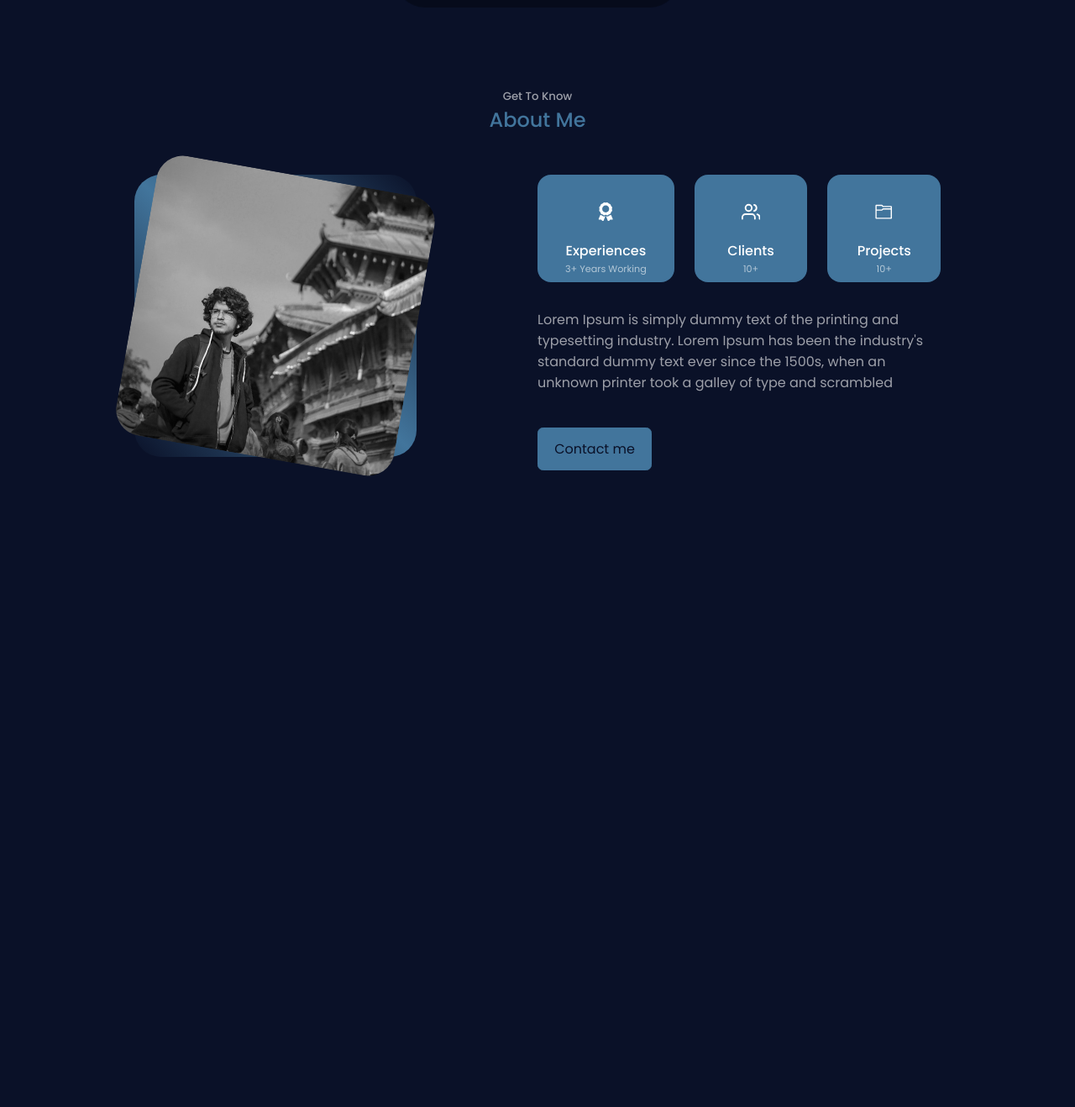
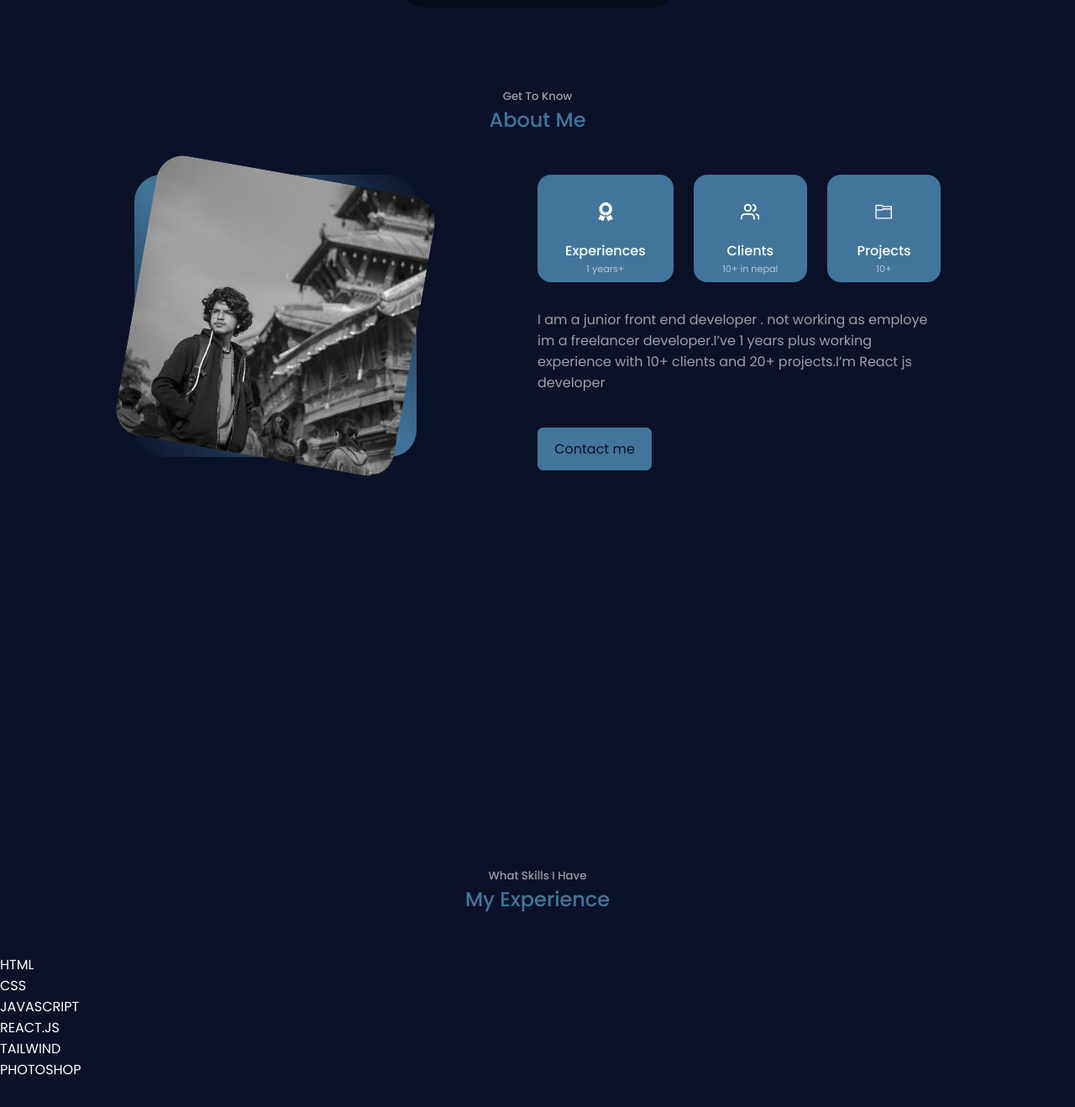
Before and after one commit to niguns7/my-port, a React (Create React App) app: page / in a window 1280 px wide. Shown: the part 759-2077 px from the top of the page at 84% size. Built offline with nearby package versions, Linux system fonts and the light colour scheme.

Commit message:
experience page added

```diff
--- a/src/Components/Containers/About/About.js
+++ b/src/Components/Containers/About/About.js
@@ -22,14 +22,16 @@ const About = () => {
           <div className='about_cards'>
             <article className='about_card'>
               <FaAward className='about_icon' />
+              <div className='text'>
               <h5>Experiences</h5>
-              <small>3+ Years Working</small>
+              <small>1 years+</small>
+              </div>
             </article>
 
             <article className='about_card'>
               <FiUsers className='about_icon' />
               <h5>Clients</h5>
-              <small>10+</small>
+              <small>10+ in nepal</small>
             </article>
 
             <article className='about_card'>
@@ -39,9 +41,9 @@ const About = () => {
             </article>
           </div>
 
-          <p>Lorem Ipsum is simply dummy text of the printing and typesetting industry.
-             Lorem Ipsum has been the industry's standard dummy text ever since the 1500s,
-              when an unknown printer took a galley of type and scrambled
+          <p>I am a junior front end developer . not working as employe
+im a freelancer developer.I’ve 1 years plus working experience with
+10+ clients and 20+ projects.I’m React js developer
               </p>
 
             <a href='#contact' className='btn btn-primary'> Contact me</a>
--- a/src/Components/Containers/Experience/Experience.js
+++ b/src/Components/Containers/Experience/Experience.js
@@ -3,7 +3,42 @@ import './Experience.css';
 
 const Experience = () => {
   return (
-    <section id='experience'></section>
+    <section id='experience'>
+      <h5> What Skills I Have </h5>
+      <h2> My Experience </h2>
+
+      <div className='skills-bar'>
+        <div className='bar'>
+          <div className='info'>
+            <span>HTML</span>
+            <div className='progress-line'><span></span></div>
+          </div>
+          <div className='info'>
+            <span>CSS</span>
+            <div className='progress-line'><span></span></div>
+          </div>
+          <div className='info'>
+            <span>JAVASCRIPT</span>
+            <div className='progress-line'><span></span></div>
+          </div>
+          <div className='info'>
+            <span>REACT.JS</span>
+            <div className='progress-line'><span></span></div>
+          </div>
+          <div className='info'>
+            <span>TAILWIND</span>
+            <div className='progress-line'><span></span></div>
+          </div>
+          <div className='info'>
+            <span>PHOTOSHOP</span>
+            <div className='progress-line'><span></span></div>
+          </div>
+
+
+        </div>
+
+      </div>
+    </section>
   )
 }
 
```
